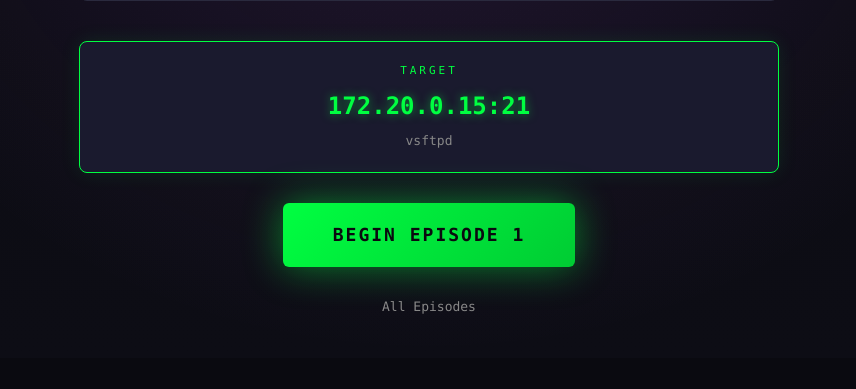
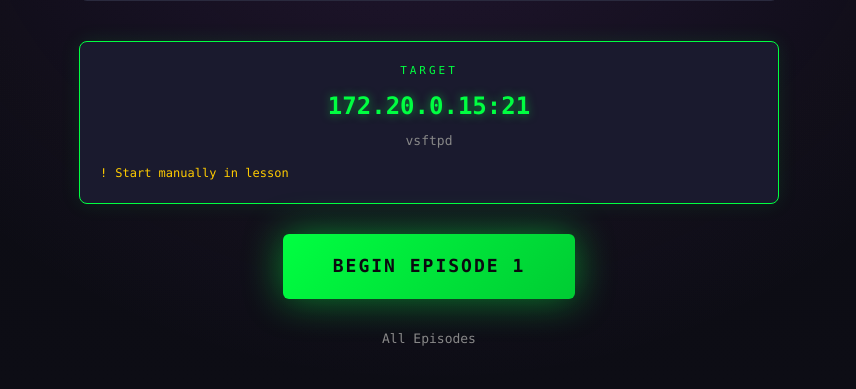
Before and after one commit to nixfred/metasploit, a Flask app: page /interstitial/1 in a window 1280 px wide. Shown: the part 706-1095 px from the top of the page, without its empty margins (211-1067 px from the left). Before the commit the page ends 1020 px from the top, so only its background shows below. Run offline with Flask 2, Linux system fonts and the light colour scheme.

Commit message:
Auto-start container on interstitial page load
While the user reads the story on the interstitial page, the target
container now starts automatically in the background. This eliminates
wait time when clicking "BEGIN EPISODE".

Features:
- Container starts immediately on page load via fetch API
- Status indicator shows: "Preparing target..." → "✓ Target ready"
- Spinner animation while starting
- Graceful fallback if start fails

CSS additions:
- .target-status with spinner animation
- .status-ready and .status-error states
- Yellow spinner, green checkmark on ready

🤖 Generated with [Claude Code](https://claude.com/claude-code)

Co-Authored-By: Claude Opus 4.5 <noreply@anthropic.com>

```diff
--- a/lab-ui/static/style.css
+++ b/lab-ui/static/style.css
@@ -1951,6 +1951,41 @@ footer .accent {
     color: var(--text-secondary);
 }
 
+.target-status {
+    margin-top: 12px;
+    font-size: 12px;
+    color: var(--accent-yellow);
+    display: flex;
+    align-items: center;
+    gap: 8px;
+}
+
+.target-status.ready {
+    color: var(--accent-green);
+}
+
+.status-spinner {
+    width: 12px;
+    height: 12px;
+    border: 2px solid var(--accent-yellow);
+    border-top-color: transparent;
+    border-radius: 50%;
+    animation: spin 1s linear infinite;
+}
+
+@keyframes spin {
+    to { transform: rotate(360deg); }
+}
+
+.status-ready {
+    color: var(--accent-green);
+    font-weight: bold;
+}
+
+.status-error {
+    color: var(--accent-yellow);
+}
+
 .interstitial-action {
     margin-bottom: 30px;
 }
--- a/lab-ui/templates/interstitial.html
+++ b/lab-ui/templates/interstitial.html
@@ -27,6 +27,9 @@
                 <div class="target-label">TARGET</div>
                 <div class="target-ip">{{ episode.ip }}:{{ episode.port }}</div>
                 <div class="target-name">{{ episode.container }}</div>
+                <div class="target-status" id="target-status">
+                    <span class="status-spinner"></span> Preparing target...
+                </div>
             </div>
 
             <!-- Begin Episode Button -->
@@ -45,5 +48,32 @@
             </div>
         </div>
     </div>
+
+    <script>
+        // Auto-start container while user reads the story
+        const containerName = '{{ episode.container }}';
+        const statusEl = document.getElementById('target-status');
+
+        async function startContainer() {
+            try {
+                const response = await fetch(`/api/container/${containerName}/start`, {
+                    method: 'POST'
+                });
+                const data = await response.json();
+
+                if (data.status === 'started' || data.status === 'already_running') {
+                    statusEl.innerHTML = '<span class="status-ready">✓</span> Target ready';
+                    statusEl.classList.add('ready');
+                } else {
+                    statusEl.innerHTML = '<span class="status-error">!</span> ' + (data.message || 'Start manually in lesson');
+                }
+            } catch (err) {
+                statusEl.innerHTML = '<span class="status-error">!</span> Will start when needed';
+            }
+        }
+
+        // Start container immediately on page load
+        startContainer();
+    </script>
 </body>
 </html>
```
